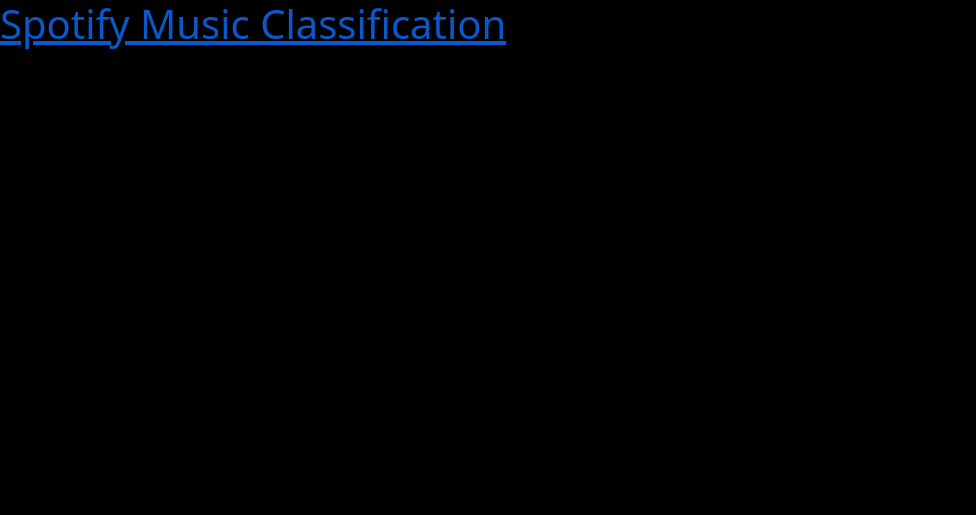
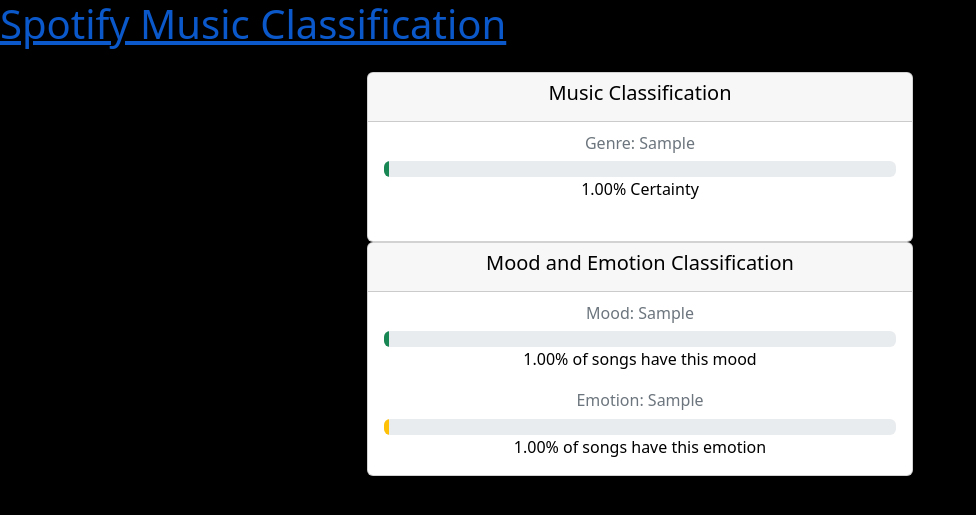
Before and after one commit to AUPP-IT-COURSES/csa-final-project-okeiwusd, a Flask app: template spotifyproject/templates/toptracks.html in a window 1280 px wide. Shown: the top 515 px of the page, without its empty margins (0-976 px from the left). Run offline with Flask 3, Linux system fonts and the light colour scheme; the template is opened without the code that fills it: most values are stand-ins (such as "Sample title", 1, 10 or a date in 2020); parts of the project's set-up code (start-up, migrations or seed data) failed here and were passed over.

Commit message:
optimization

```diff
--- a/spotifyproject/app.py
+++ b/spotifyproject/app.py
@@ -11,11 +11,15 @@
 app.secret_key = "nuishhe834j4r5"
 app.config['SESSION_COOKIE_NAME'] = 'Sak Cookies'
 TOKEN_INFO = "token_info"
+
+
+
 @app.route('/')
 def login():
     spotify_oauthorization = helper.create_spotify_oauth()
     authorize_url = spotify_oauthorization.get_authorize_url()
     return redirect(authorize_url)
+
 
 @app.route('/redirect')
 def redirectpage():
@@ -27,119 +31,72 @@
     return render_template("index.html")
 
 
-
-@app.route('/get_user_track', methods = ["GET", "POST"])
-def getTracks():
+@app.route('/gettrack',methods = ["GET", "POST"])
+def gettrack():
     try:
         token_info = helper.get_user_token(TOKEN_INFO)
     except:
         print("user not logged in")
         redirect(url_for("login", _external = False))
+
+    sp = spotipy.Spotify(auth=token_info['access_token'])
+    link = request.form.get("track_link")
+        # Split the URL by '/'
+    url_parts = link.split('/')
+
+    # Get the track ID from the URL parts
+    track_id = url_parts[-1].split('?')[0]
+
+
+    token_info = helper.get_user_token(TOKEN_INFO)
     sp = spotipy.Spotify(auth=token_info['access_token'])
 
-    songs = []
-    artists = []
-    artist_name = []
-    popularity = []
-    Happy,Sad,Calm,Energetic,mood,emotion,Length, Danceability, Acousticness, Energy, Instrumentalness, Liveness, Valence, Loudness, Speechiness, Tempo = ([] for i in range(16))
-    Valence_weight = 1
-    Energy_weight = 0.6
-    Danceability_weight = 0.4
-    for offsetamount in range(1):
-        saved_tracks = sp.current_user_saved_tracks(limit=50, offset=offsetamount*50)['items']
+    track = sp.track(track_id)
+    track_name = track['name']
+    track_artist =track['artists'][0]['name']
 
-        for i in range(len(saved_tracks)):
-            songs.append(saved_tracks[i]['track']['name'])
-            artists.append(saved_tracks[i]['track']['artists'][0]['name'])
+    track_feature = sp.audio_features(track_id)
 
-            popularity.append(saved_tracks[i]['track']['popularity'])
-        #get audio feature
-        feature = []
 
-        for i in range(len(saved_tracks)):
-            # Make the API request
-            test_track = saved_tracks[i]['track']['id']
-            #print(test_track)
-            test_feature = None
-            delay = 1
-            time.sleep(delay)
-            while test_feature is None:
-                try:
-                    test_feature = sp.audio_features(test_track)
-                except spotipy.exceptions.SpotifyException as e:
 
-                    if e.http_status == 429:
+    Length = ((int(track_feature[0]['duration_ms']) / 1000) / 60)
+    Danceability = (track_feature[0]['danceability'])
+    Acousticness = (track_feature[0]['acousticness'])
+    Energy = (track_feature[0]['energy'])
+    Instrumentalness = (track_feature[0]['instrumentalness'])
+    Liveness = (track_feature[0]['liveness'])
+    Valence = (track_feature[0]['valence'])
+    Loudness = (track_feature[0]['loudness'])
+    Speechiness = (track_feature[0]['speechiness'])
+    Tempo = (track_feature[0]['tempo'])
 
-                        # Rate limit exceeded, implement exponential backoff
-                        delay = 2 * delay  # Increase delay exponentially
-                        print(f"Rate limit exceeded. Retrying in {delay} seconds...")
+    happy_value = helper.get_happy_value(Valence, Energy, Danceability)
+    sad_value = helper.get_sad_value(Valence,Energy, Danceability)
+    calm_value = helper.get_calm_value(Danceability, Energy, Valence, Instrumentalness)
+    energetic_value = helper.get_energetic_value(Danceability, Energy, Valence, Instrumentalness)
 
-                        time.sleep(delay)
-                    else:
-                        # Other error occurred, handle it accordingly
-                        raise e
+    mood_value_normalizer = 1/ (happy_value + sad_value)
+    emotion_value_normalizer = 1 / (calm_value + energetic_value)
 
-            for feature in range(len(test_feature)):
-                Length.append((int(test_feature[feature]['duration_ms']) / 1000)/60)
-                Danceability.append(test_feature[feature]['danceability'])
-                Acousticness.append(test_feature[feature]['acousticness'])
-                Energy.append(test_feature[feature]['energy'])
-                Instrumentalness.append(test_feature[feature]['instrumentalness'])
-                Liveness.append(test_feature[feature]['liveness'])
-                Valence.append(test_feature[feature]['valence'])
-                Loudness.append(test_feature[feature]['loudness'])
-                Speechiness.append(test_feature[feature]['speechiness'])
-                Tempo.append(test_feature[feature]['tempo'])
+    happy_value = mood_value_normalizer * happy_value
+    sad_value = mood_value_normalizer * sad_value
+    calm_value = emotion_value_normalizer * calm_value
+    energetic_value = emotion_value_normalizer * energetic_value
 
-                valence_value = test_feature[feature]['valence']
-                energy_value = test_feature[feature]['energy']
-                danceability_value = test_feature[feature]['danceability']
-                instrumental_value = test_feature[feature]['instrumentalness']
-
-                happy_value = helper.get_happy_value(valence_value,energy_value,danceability_value)
-                sad_value = helper.get_sad_value(valence_value,energy_value,danceability_value)
-                calm_value = helper.get_calm_value(danceability_value, energy_value,valence_value,instrumental_value)
-                energetic_value = helper.get_energetic_value(danceability_value, energy_value,valence_value,instrumental_value)
-
-                Happy.append(happy_value)
-                Sad.append(sad_value)
-                Calm.append(calm_value)
-                Energetic.append(energetic_value)
-                if happy_value > sad_value:
-                    mood.append("Happy")
-                else:
-                    mood.append("Sad")
-                if energetic_value > calm_value:
-                    emotion.append("Energetic")
-                else:
-                        emotion.append("Calm")
-
-    happycount, sadcount,calmcount,energetic_count = 0,0,0,0
-    for i in mood:
-        if i == "Happy":
-            happycount += 1
-        else:
-            sadcount += 1
-    for i in emotion:
-        if i == "Calm":
-            calmcount +=1
-        else:
-            energetic_count +=1
-
-    if happycount > sadcount:
+    if happy_value > sad_value:
         mood_result = "Happy"
-        mood_percentage = (happycount * 100)/(happycount + sadcount)
+        mood_percentage = 100 * happy_value
     else:
         mood_result = "Sad"
-        mood_percentage = (sadcount * 100) / (happycount + sadcount)
+        mood_percentage = 100 * sad_value
 
-    if calmcount > energetic_count:
+    if calm_value > energetic_value:
         emotion_result = "Calm"
-        emotion_percentage = (calmcount * 100)/(energetic_count + calmcount)
+        emotion_percentage =  100 * calm_value
+
     else:
         emotion_result = "Energetic"
-        emotion_percentage = (energetic_count * 100) / (energetic_count + calmcount)
-
+        emotion_percentage = 100 * energetic_value
 
     if mood_result == "Happy" and emotion_result == "Calm":
         genre_result = "Peaceful"
@@ -153,30 +110,13 @@
         genre_result = "Bittersweet"
 
     genre_percentage = (mood_percentage + emotion_percentage) / 2
-    data = {
-        'Song Name': songs,
-        'Artist': artists,
-        'Length': Length,
-        'Popularity': popularity,
-        'Danceability':Danceability,
-        'Acousticness':Acousticness,
-        'Energy':Energy,
-        'Instrumentalness':Instrumentalness,
-        'Liveness':Liveness,
-        'Valence':Valence,
-        'Loudness':Loudness,
-        'Speechiness':Speechiness,
-        'Tempo':Tempo
-    }
+    link = track_id
 
-    # Create a DataFrame from the data dictionary
-    #df = pd.DataFrame(data)
-
-    # Export DataFrame to a CSV file
-    #df.to_excel('tracks.xlsx', index=False)
-    return render_template("liked_dashboard.html",genre_result = genre_result, genre_percentage = genre_percentage, mood_result = mood_result, mood_percentage = mood_percentage, emotion_result = emotion_result, emotion_percentage = emotion_percentage, Name = songs, artist = artists, mood = mood, emotion = emotion, happy = Happy, sad = Sad, energetic = Energetic, calm = Calm,
+    return render_template("trackdashboard.html",genre_percentage = genre_percentage, genre_result = genre_result, link = link,mood_result = mood_result, mood_percentage = mood_percentage, emotion_result = emotion_result, emotion_percentage = emotion_percentage, Name = track_name, artist = track_artist, mood = mood_result, emotion = emotion_result, happy = happy_value, sad = sad_value, energetic = energetic_value, calm = calm_value,
                            length = Length, danceability = Danceability, acousticness = Acousticness, energy = Energy, instrumentalness = Instrumentalness,
                            liveness = Liveness, valence = Valence, loudness = Loudness, speechiness = Speechiness,tempo = Tempo)
+
+
 
 @app.route('/getplaylist', methods = ["GET", "POST"])
 def getplaylist():
@@ -339,27 +279,27 @@
 
     genre_percentage = (mood_percentage + emotion_percentage) / 2
 
-    data = {
-        'Song Name': songs,
-        'Artist': artists,
-        'Length': Length,
+    # data = {
+    #     'Song Name': songs,
+    #     'Artist': artists,
+    #     'Length': Length,
 
-        'Danceability':Danceability,
-        'Acousticness':Acousticness,
-        'Energy':Energy,
-        'Instrumentalness':Instrumentalness,
-        'Liveness':Liveness,
-        'Valence':Valence,
-        'Loudness':Loudness,
-        'Speechiness':Speechiness,
-        'Tempo':Tempo,
-        'Happy' :Happy,
-        'Sad' :Sad,
-        'Energetic' :Energetic,
-        'Calm' :Calm,
-        'Mood' : mood,
-        'Emotion' :emotion
-    }
+    #     'Danceability':Danceability,
+    #     'Acousticness':Acousticness,
+    #     'Energy':Energy,
+    #     'Instrumentalness':Instrumentalness,
+    #     'Liveness':Liveness,
+    #     'Valence':Valence,
+    #     'Loudness':Loudness,
+    #     'Speechiness':Speechiness,
+    #     'Tempo':Tempo,
+    #     'Happy' :Happy,
+    #     'Sad' :Sad,
+    #     'Energetic' :Energetic,
+    #     'Calm' :Calm,
+    #     'Mood' : mood,
+    #     'Emotion' :emotion
+    # }
     # #Create a DataFrame from the data dictionary
     # df = pd.DataFrame(data)
 
@@ -371,75 +311,97 @@
                            length = Length, danceability = Danceability, acousticness = Acousticness, energy = Energy, instrumentalness = Instrumentalness,
                            liveness = Liveness, valence = Valence, loudness = Loudness, speechiness = Speechiness,tempo = Tempo)
 
-@app.route('/gettrack',methods = ["GET", "POST"])
-def gettrack():
+
+
+@app.route('/get_user_track', methods = ["GET", "POST"])
+def getTracks():
     try:
         token_info = helper.get_user_token(TOKEN_INFO)
     except:
         print("user not logged in")
         redirect(url_for("login", _external = False))
-
-    sp = spotipy.Spotify(auth=token_info['access_token'])
-    link = request.form.get("track_link")
-        # Split the URL by '/'
-    url_parts = link.split('/')
-
-    # Get the track ID from the URL parts
-    track_id = url_parts[-1].split('?')[0]
-    #print(playlist_id)
-
-    token_info = helper.get_user_token(TOKEN_INFO)
     sp = spotipy.Spotify(auth=token_info['access_token'])
 
-    track = sp.track(track_id)
-    track_name = track['name']
-    track_artist =track['artists'][0]['name']
+    songs = []
+    artists = []
 
-    track_feature = sp.audio_features(track_id)
+    popularity = []
+    Happy,Sad,Calm,Energetic,mood,emotion,Length, Danceability, Acousticness, Energy, Instrumentalness, Liveness, Valence, Loudness, Speechiness, Tempo = ([] for i in range(16))
 
-    Valence_weight = 1
-    Energy_weight = 0.6
-    Danceability_weight = 0.4
+    saved_tracks = sp.current_user_saved_tracks(limit=50, offset=0)['items']
+    feature = []
+    for i in range(len(saved_tracks)):
+        songs.append(saved_tracks[i]['track']['name'])
+        artists.append(saved_tracks[i]['track']['artists'][0]['name'])
 
+        popularity.append(saved_tracks[i]['track']['popularity'])
+    #get audio feature
+        # Make the API request
+        test_track = saved_tracks[i]['track']['id']
 
-    Length = ((int(track_feature[0]['duration_ms']) / 1000) / 60)
-    Danceability = (track_feature[0]['danceability'])
-    Acousticness = (track_feature[0]['acousticness'])
-    Energy = (track_feature[0]['energy'])
-    Instrumentalness = (track_feature[0]['instrumentalness'])
-    Liveness = (track_feature[0]['liveness'])
-    Valence = (track_feature[0]['valence'])
-    Loudness = (track_feature[0]['loudness'])
-    Speechiness = (track_feature[0]['speechiness'])
-    Tempo = (track_feature[0]['tempo'])
+        test_feature = sp.audio_features(test_track)
 
-    happy_value = helper.get_happy_value(Valence, Energy, Danceability)
-    sad_value = helper.get_sad_value(Valence,Energy, Danceability)
-    calm_value = helper.get_calm_value(Danceability, Energy, Valence, Instrumentalness)
-    energetic_value = helper.get_energetic_value(Danceability, Energy, Valence, Instrumentalness)
+        for feature in range(len(test_feature)):
+            Length.append((int(test_feature[feature]['duration_ms']) / 1000)/60)
+            Danceability.append(test_feature[feature]['danceability'])
+            Acousticness.append(test_feature[feature]['acousticness'])
+            Energy.append(test_feature[feature]['energy'])
+            Instrumentalness.append(test_feature[feature]['instrumentalness'])
+            Liveness.append(test_feature[feature]['liveness'])
+            Valence.append(test_feature[feature]['valence'])
+            Loudness.append(test_feature[feature]['loudness'])
+            Speechiness.append(test_feature[feature]['speechiness'])
+            Tempo.append(test_feature[feature]['tempo'])
 
-    mood_value_normalizer = 1/ (happy_value + sad_value)
-    emotion_value_normalizer = 1 / (calm_value + energetic_value)
+            valence_value = test_feature[feature]['valence']
+            energy_value = test_feature[feature]['energy']
+            danceability_value = test_feature[feature]['danceability']
+            instrumental_value = test_feature[feature]['instrumentalness']
 
-    happy_value = mood_value_normalizer * happy_value
-    sad_value = mood_value_normalizer * sad_value
-    calm_value = emotion_value_normalizer * calm_value
-    energetic_value = emotion_value_normalizer * energetic_value
+            happy_value = helper.get_happy_value(valence_value,energy_value,danceability_value)
+            sad_value = helper.get_sad_value(valence_value,energy_value,danceability_value)
+            calm_value = helper.get_calm_value(danceability_value, energy_value,valence_value,instrumental_value)
+            energetic_value = helper.get_energetic_value(danceability_value, energy_value,valence_value,instrumental_value)
 
-    if happy_value > sad_value:
+            Happy.append(happy_value)
+            Sad.append(sad_value)
+            Calm.append(calm_value)
+            Energetic.append(energetic_value)
+            if happy_value > sad_value:
+                mood.append("Happy")
+            else:
+                mood.append("Sad")
+            if energetic_value > calm_value:
+                emotion.append("Energetic")
+            else:
+                    emotion.append("Calm")
+
+    happycount, sadcount,calmcount,energetic_count = 0,0,0,0
+    for i in mood:
+        if i == "Happy":
+            happycount += 1
+        else:
+            sadcount += 1
+    for i in emotion:
+        if i == "Calm":
+            calmcount +=1
+        else:
+            energetic_count +=1
+
+    if happycount > sadcount:
         mood_result = "Happy"
-        mood_percentage = 100 * happy_value
+        mood_percentage = (happycount * 100)/(happycount + sadcount)
     else:
         mood_result = "Sad"
-        mood_percentage = 100 * sad_value
+        mood_percentage = (sadcount * 100) / (happycount + sadcount)
 
-    if calm_value > energetic_value:
+    if calmcount > energetic_count:
         emotion_result = "Calm"
-        emotion_percentage =  100 * calm_value
-
+        emotion_percentage = (calmcount * 100)/(energetic_count + calmcount)
     else:
         emotion_result = "Energetic"
-        emotion_percentage = 100 * energetic_value
+        emotion_percentage = (energetic_count * 100) / (energetic_count + calmcount)
+
 
     if mood_result == "Happy" and emotion_result == "Calm":
         genre_result = "Peaceful"
@@ -453,11 +415,32 @@
         genre_result = "Bittersweet"
 
     genre_percentage = (mood_percentage + emotion_percentage) / 2
-    link = track_id
+    data = {
+        'Song Name': songs,
+        'Artist': artists,
+        'Length': Length,
+        'Popularity': popularity,
+        'Danceability':Danceability,
+        'Acousticness':Acousticness,
+        'Energy':Energy,
+        'Instrumentalness':Instrumentalness,
+        'Liveness':Liveness,
+        'Valence':Valence,
+        'Loudness':Loudness,
+        'Speechiness':Speechiness,
+        'Tempo':Tempo
+    }
 
-    return render_template("trackdashboard.html",genre_percentage = genre_percentage, genre_result = genre_result, link = link,mood_result = mood_result, mood_percentage = mood_percentage, emotion_result = emotion_result, emotion_percentage = emotion_percentage, Name = track_name, artist = track_artist, mood = mood_result, emotion = emotion_result, happy = happy_value, sad = sad_value, energetic = energetic_value, calm = calm_value,
+    # Create a DataFrame from the data dictionary
+    #df = pd.DataFrame(data)
+
+    # Export DataFrame to a CSV file
+    #df.to_excel('tracks.xlsx', index=False)
+    return render_template("liked_dashboard.html",genre_result = genre_result, genre_percentage = genre_percentage, mood_result = mood_result, mood_percentage = mood_percentage, emotion_result = emotion_result, emotion_percentage = emotion_percentage, Name = songs, artist = artists, mood = mood, emotion = emotion, happy = Happy, sad = Sad, energetic = Energetic, calm = Calm,
                            length = Length, danceability = Danceability, acousticness = Acousticness, energy = Energy, instrumentalness = Instrumentalness,
                            liveness = Liveness, valence = Valence, loudness = Loudness, speechiness = Speechiness,tempo = Tempo)
+
+
 
 @app.route('/toptracks',methods=["GET", "POST"])
 def toptracks():
@@ -485,10 +468,101 @@
 
         href.append(link)
 
+    songs,artists,Length, Danceability, Acousticness, Energy, Instrumentalness, Liveness, Valence, Loudness, Speechiness, Tempo, Happy, Sad, Energetic, Calm, mood, emotion= ([] for i in range(18))
+
+    for track in top_tracks:
+        # Extract track information
+        track_info = track
+        songs.append(track_info['name'])
+        artists.append(track_info['artists'][0]['name'])
+        #print(track_info['name'])
+        test_feature = sp.audio_features(track_info['id'])
+        Length.append((int(test_feature[0]['duration_ms']) / 1000) / 60)
+        Danceability.append(test_feature[0]['danceability'])
+        Acousticness.append(test_feature[0]['acousticness'])
+        Energy.append(test_feature[0]['energy'])
+        Instrumentalness.append(test_feature[0]['instrumentalness'])
+        Liveness.append(test_feature[0]['liveness'])
+        Valence.append(test_feature[0]['valence'])
+        Loudness.append(test_feature[0]['loudness'])
+        Speechiness.append(test_feature[0]['speechiness'])
+        Tempo.append(test_feature[0]['tempo'])
+
+        valence_value = test_feature[0]['valence']
+        energy_value = test_feature[0]['energy']
+        danceability_value = test_feature[0]['danceability']
+        instrumentalness_value = test_feature[0]['instrumentalness']
+
+        happy_value = helper.get_happy_value(valence_value, energy_value, danceability_value)
+        sad_value = helper.get_sad_value(valence_value, energy_value, danceability_value)
+        calm_value = helper.get_calm_value(danceability_value, energy_value, valence_value, instrumentalness_value)
+        energetic_value = helper.get_energetic_value(danceability_value, energy_value, valence_value, instrumentalness_value)
+
+
+        Happy.append(happy_value)
+        Sad.append(sad_value)
+        Calm.append(calm_value)
+        Energetic.append(energetic_value)
+
+        if happy_value > sad_value:
+            mood.append("Happy")
+        else:
+            mood.append("Sad")
+        if energetic_value > calm_value:
+            emotion.append("Energetic")
+        else:
+                emotion.append("Calm")
 
 
 
-    return render_template('toptracks.html', songs = songs, artists = artists,link = href)
+    happycount, sadcount,calmcount,energetic_count = 0,0,0,0
+    for i in mood:
+        if i == "Happy":
+            happycount += 1
+        else:
+            sadcount += 1
+    for i in emotion:
+        if i == "Calm":
+            calmcount +=1
+        else:
+            energetic_count +=1
+
+    if happycount > sadcount:
+        mood_result = "Happy"
+        mood_percentage = (happycount * 100)/(happycount + sadcount)
+    else:
+        mood_result = "Sad"
+        mood_percentage = (sadcount * 100) / (happycount + sadcount)
+
+    if calmcount > energetic_count:
+        emotion_result = "Calm"
+        emotion_percentage = (calmcount * 100)/(energetic_count + calmcount)
+    else:
+        emotion_result = "Energetic"
+        emotion_percentage = (energetic_count * 100) / (energetic_count + calmcount)
+
+    if mood_result == "Happy" and emotion_result == "Calm":
+        genre_result = "Peaceful"
+
+    elif mood_result == "Happy" and emotion_result == "Energetic":
+        genre_result = "Cheerful/ Upbeat"
+
+    elif mood_result == "Sad" and emotion_result == "Calm":
+        genre_result = "Melancholic"
+    else:
+        genre_result = "Bittersweet"
+
+    genre_percentage = (mood_percentage + emotion_percentage) / 2
+
+
+    return render_template("toptracks.html",songs = songs, artists = artists,link = href, genre_percentage = genre_percentage, genre_result = genre_result, mood_result = mood_result, mood_percentage = mood_percentage, emotion_result = emotion_result, emotion_percentage = emotion_percentage, Name = songs, artist = artists, mood = mood, emotion = emotion, happy = Happy, sad = Sad, energetic = Energetic, calm = Calm,
+                           length = Length, danceability = Danceability, acousticness = Acousticness, energy = Energy, instrumentalness = Instrumentalness,
+                           liveness = Liveness, valence = Valence, loudness = Loudness, speechiness = Speechiness,tempo = Tempo)
+
+
+
+
+    #return render_template('toptracks.html', songs = songs, artists = artists,link = href)
 
 @app.route('/topartists',methods=["GET", "POST"])
 def topartists():
--- a/spotifyproject/templates/toptracks.html
+++ b/spotifyproject/templates/toptracks.html
@@ -5,6 +5,47 @@
 {% endblock %}
 
 {% block main %}
+<div class="container mt-4">
+    <div class="row">
+        <div class="col-lg-6 mx-auto">
+
+            <div class="card text-center">
+                <div class="card-header">
+                    <h5 class="card-title" >Music Classification</h5>
+                </div>
+                <div class="card-body">
+                    <div class="mb-4">
+                        <h6 class="card-subtitle mb-2 text-muted">Genre: {{ genre_result }}</h6>
+                        <div class="progress">
+                            <div class="progress-bar bg-success" role="progressbar" style="width: {{ genre_percentage }}%;" aria-valuenow="{{ mood_percentage }}" aria-valuemin="0" aria-valuemax="100"></div>
+                        </div>
+                        <p class="card-text">{{ '%.2f'|format(genre_percentage) }}% Certainty</p>
+                    </div>
+
+                </div>
+            </div>
+
+            <div class="card text-center">
+                <div class="card-header">
+                    <h5 class="card-title">Mood and Emotion Classification</h5>
+                </div>
+                <div class="card-body">
+                    <div class="mb-4">
+                        <h6 class="card-subtitle mb-2 text-muted">Mood: {{ mood_result }}</h6>
+                        <div class="progress">
+                            <div class="progress-bar bg-success" role="progressbar" style="width: {{ mood_percentage }}%;" aria-valuenow="{{ mood_percentage }}" aria-valuemin="0" aria-valuemax="100"></div>
+                        </div>
+                        <p class="card-text">{{ '%.2f'|format(mood_percentage) }}% of songs have this mood</p>
+                    </div>
+                    <div>
+                        <h6 class="card-subtitle mb-2 text-muted">Emotion: {{ emotion_result }}</h6>
+                        <div class="progress">
+                            <div class="progress-bar bg-warning" role="progressbar" style="width: {{ emotion_percentage }}%;" aria-valuenow="{{ emotion_percentage }}" aria-valuemin="0" aria-valuemax="100"></div>
+                        </div>
+                        <p class="card-text">{{ '%.2f'|format(emotion_percentage) }}% of songs have this emotion</p>
+                    </div>
+                </div>
+            </div>
 <tbody>
     {% for i in range(songs|length) %}
     <td>
```
Also changed, not shown: spotifyproject/helper.py (+7 -60 lines), 1 other file.
